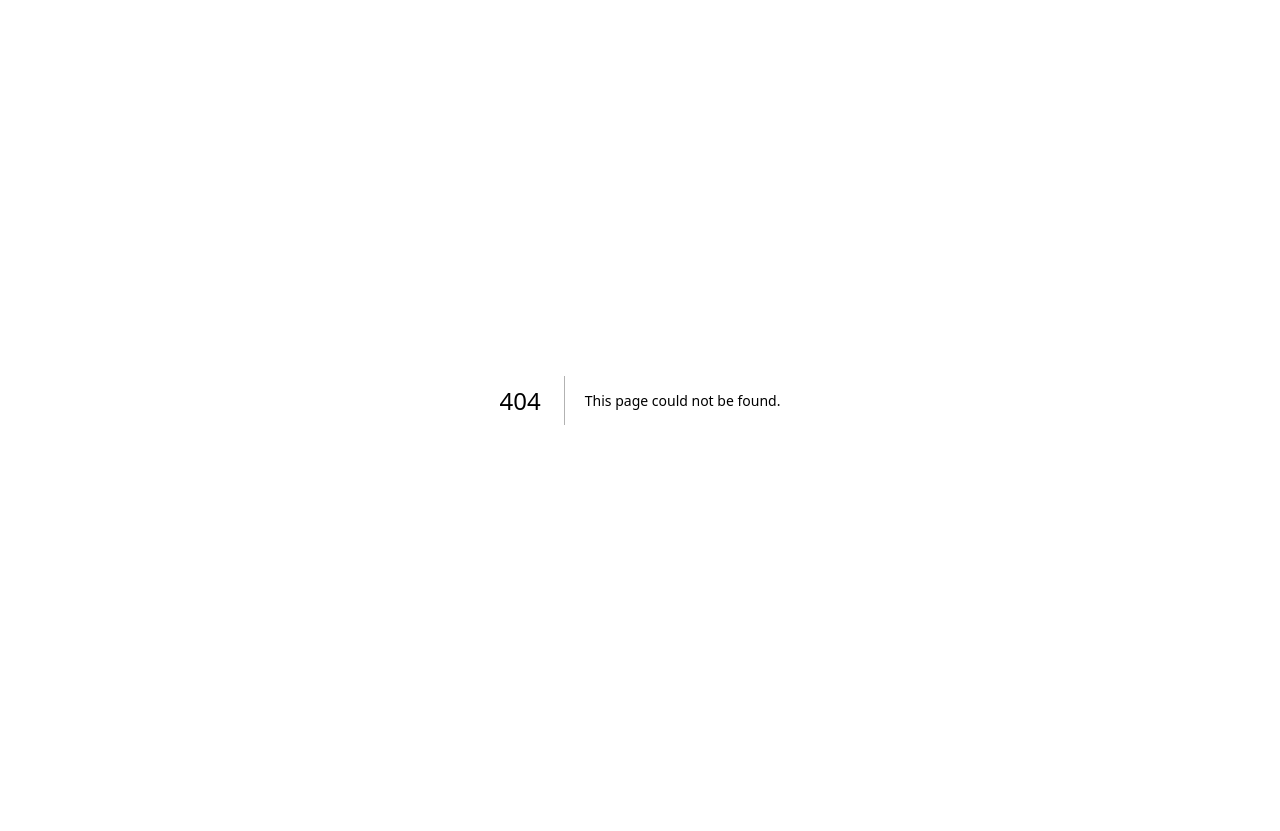
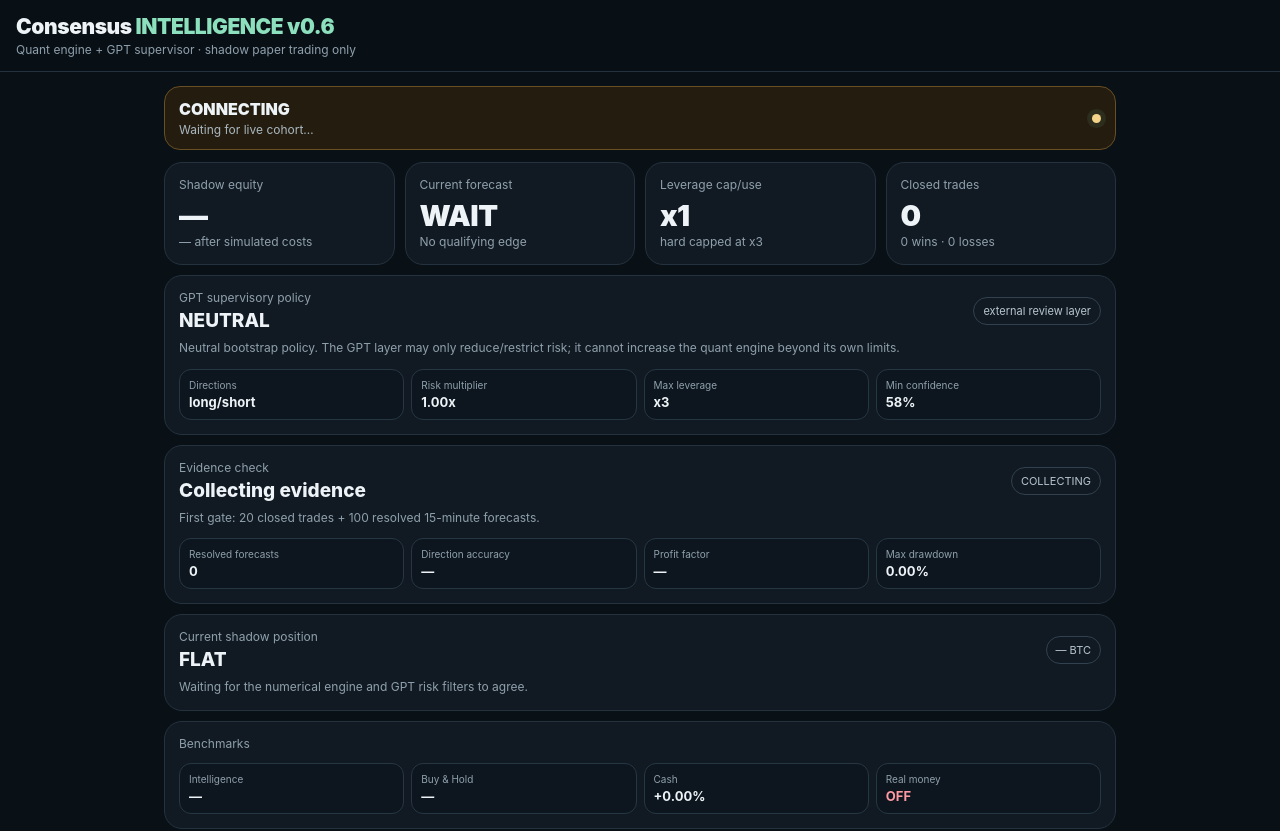
Before and after one commit to CrazyDud/consensus-lab, a Next.js app: page /intelligence in a window 1280 px wide. Before the commit this address had no page. Shown: the top 831 px of the page. Built offline with nearby package versions, Linux system fonts and the light colour scheme.

Commit message:
v0.6: add intelligence shadow dashboard

```diff
--- /dev/null
+++ b/app/intelligence/page.js
@@ -0,0 +1,179 @@
+"use client";
+
+import { useEffect, useState } from "react";
+
+const DEFAULT_RUN_ID = "";
+
+function money(value) {
+  if (!Number.isFinite(Number(value))) return "—";
+  return "$" + Number(value).toLocaleString(undefined, { minimumFractionDigits: 2, maximumFractionDigits: 2 });
+}
+
+function pct(value) {
+  if (!Number.isFinite(Number(value))) return "—";
+  const n = Number(value);
+  return (n >= 0 ? "+" : "") + n.toFixed(2) + "%";
+}
+
+function age(ms) {
+  if (!ms) return "never";
+  const s = Math.max(0, Math.floor((Date.now() - ms) / 1000));
+  if (s < 60) return s + "s ago";
+  return Math.floor(s / 60) + "m ago";
+}
+
+export default function IntelligencePage() {
+  const [runId] = useState(DEFAULT_RUN_ID);
+  const [snapshot, setSnapshot] = useState(null);
+  const [error, setError] = useState("");
+  const [, clock] = useState(0);
+
+  useEffect(() => {
+    const t = setInterval(() => clock((v) => v + 1), 1000);
+    return () => clearInterval(t);
+  }, []);
+
+  useEffect(() => {
+    if (!runId) return;
+    let stopped = false;
+    async function load() {
+      try {
+        const response = await fetch("/api/compare/peek?runId=" + encodeURIComponent(runId), { cache: "no-store" });
+        const data = await response.json();
+        if (response.status === 202) return;
+        if (!response.ok) throw new Error(data.error || "Intelligence data unavailable");
+        if (!stopped) {
+          setSnapshot(data.snapshot);
+          setError("");
+        }
+      } catch (e) {
+        if (!stopped) setError(e.message || "Intelligence data unavailable");
+      }
+    }
+    load();
+    const t = setInterval(load, 15000);
+    return () => { stopped = true; clearInterval(t); };
+  }, [runId]);
+
+  const intel = snapshot?.variants?.intelligence;
+  const meta = snapshot?.intelligence;
+  const advice = meta?.gptAdvice;
+  const learning = meta?.learning;
+  const evaluation = meta?.evaluation;
+  const forecast = intel?.signal;
+  const live = snapshot?.heartbeatAt && Date.now() - snapshot.heartbeatAt < 3 * 60 * 1000;
+
+  return (
+    <>
+      <header>
+        <div className="brand">Consensus <span>INTELLIGENCE v0.6</span></div>
+        <div className="sub">Quant engine + GPT supervisor · shadow paper trading only</div>
+      </header>
+
+      <main className="wrap">
+        <div className={"cloudBanner " + (error ? "bad" : live ? "" : "warn")}>
+          <div>
+            <div className="cloudTitle">{error ? "INTELLIGENCE ISSUE" : live ? "INTELLIGENCE RUNNING" : "CONNECTING"}</div>
+            <div className="cloudMeta">
+              {snapshot ? "Cloud tick #" + snapshot.tickCount + " · last update " + age(snapshot.heartbeatAt) + " · 1-minute cycle" : "Waiting for live cohort…"}
+            </div>
+          </div>
+          <span className={"dot " + (error ? "bad" : live ? "" : "warn")} />
+        </div>
+
+        {error ? <div className="card" style={{ marginBottom: 12 }}><strong className="neg">{error}</strong></div> : null}
+
+        <div className="grid">
+          <div className="card">
+            <div className="label">Shadow equity</div>
+            <div className="big">{money(intel?.equity)}</div>
+            <div className="small">{pct(intel?.returnPct)} after simulated costs</div>
+          </div>
+          <div className="card">
+            <div className="label">Current forecast</div>
+            <div className={"big " + (forecast?.direction === "long" ? "pos" : forecast?.direction === "short" ? "neg" : "")}>
+              {String(forecast?.direction || "WAIT").toUpperCase()}
+            </div>
+            <div className="small">{forecast?.confidence ? (forecast.confidence * 100).toFixed(1) + "% internal confidence" : "No qualifying edge"}</div>
+          </div>
+          <div className="card">
+            <div className="label">Leverage cap/use</div>
+            <div className="big">x{forecast?.leverage || 1}</div>
+            <div className="small">hard capped at x3</div>
+          </div>
+          <div className="card">
+            <div className="label">Closed trades</div>
+            <div className="big">{intel?.closedTrades || 0}</div>
+            <div className="small">{intel?.wins || 0} wins · {intel?.losses || 0} losses</div>
+          </div>
+
+          <div className="card wide">
+            <div className="row">
+              <div>
+                <div className="label">GPT supervisory policy</div>
+                <div className="mid">{String(advice?.action || "neutral").toUpperCase()}</div>
+              </div>
+              <div className="pill">external review layer</div>
+            </div>
+            <div className="small" style={{ marginTop: 7 }}>
+              {advice?.reason || advice?.regimeNote || "Neutral bootstrap policy. The GPT layer may only reduce/restrict risk; it cannot increase the quant engine beyond its own limits."}
+            </div>
+            <div className="compareMetrics">
+              <div><span>Directions</span><strong>{(advice?.allowedDirections || ["long","short"]).join("/")}</strong></div>
+              <div><span>Risk multiplier</span><strong>{Number(advice?.riskMultiplier ?? 1).toFixed(2)}x</strong></div>
+              <div><span>Max leverage</span><strong>x{advice?.maxLeverage || 3}</strong></div>
+              <div><span>Min confidence</span><strong>{((advice?.minConfidence || .58) * 100).toFixed(0)}%</strong></div>
+            </div>
+          </div>
+
+          <div className="card wide">
+            <div className="row">
+              <div>
+                <div className="label">Evidence check</div>
+                <div className="mid">{evaluation?.verdict || "Collecting evidence"}</div>
+              </div>
+              <div className="pill">{evaluation?.stage || "COLLECTING"}</div>
+            </div>
+            <div className="small" style={{ marginTop: 7 }}>{evaluation?.nextGate || "First gate: 20 closed trades + 100 resolved 15-minute forecasts."}</div>
+            <div className="compareMetrics">
+              <div><span>Resolved forecasts</span><strong>{learning?.resolvedForecasts || 0}</strong></div>
+              <div><span>Direction accuracy</span><strong>{learning?.directionalAccuracyPct == null ? "—" : learning.directionalAccuracyPct.toFixed(1) + "%"}</strong></div>
+              <div><span>Profit factor</span><strong>{intel?.profitFactor == null ? "—" : Number(intel.profitFactor).toFixed(2)}</strong></div>
+              <div><span>Max drawdown</span><strong>{Number(intel?.maxDrawdownPct || 0).toFixed(2)}%</strong></div>
+            </div>
+          </div>
+
+          <div className="card wide">
+            <div className="row">
+              <div>
+                <div className="label">Current shadow position</div>
+                <div className="mid">{intel?.position ? String(intel.position.side).toUpperCase() + " x" + intel.position.leverage : "FLAT"}</div>
+              </div>
+              <div className="pill">{money(snapshot?.market?.price)} BTC</div>
+            </div>
+            <div className="small" style={{ marginTop: 7 }}>
+              {intel?.position ? "Entry " + money(intel.position.entry) + " · stop " + money(intel.position.stop) + " · target " + money(intel.position.target) : "Waiting for the numerical engine and GPT risk filters to agree."}
+            </div>
+          </div>
+
+          <div className="card wide">
+            <div className="label">Benchmarks</div>
+            <div className="compareMetrics">
+              <div><span>Intelligence</span><strong>{pct(intel?.returnPct)}</strong></div>
+              <div><span>Buy & Hold</span><strong>{pct(snapshot?.baselines?.buyHold?.returnPct)}</strong></div>
+              <div><span>Cash</span><strong>+0.00%</strong></div>
+              <div><span>Real money</span><strong className="neg">OFF</strong></div>
+            </div>
+          </div>
+        </div>
+
+        <div className="card" style={{ marginTop: 12 }}>
+          <div className="mid">Safety architecture</div>
+          <div className="small" style={{ marginTop: 7 }}>
+            The one-minute quant layer remains the primary decision engine. GPT is a slower supervisor that can raise the confidence requirement, restrict long/short directions, lower the risk multiplier, lower the leverage cap, or switch to risk-off. It cannot increase risk above the quant engine's hard limits.
+          </div>
+        </div>
+      </main>
+    </>
+  );
+}
```
